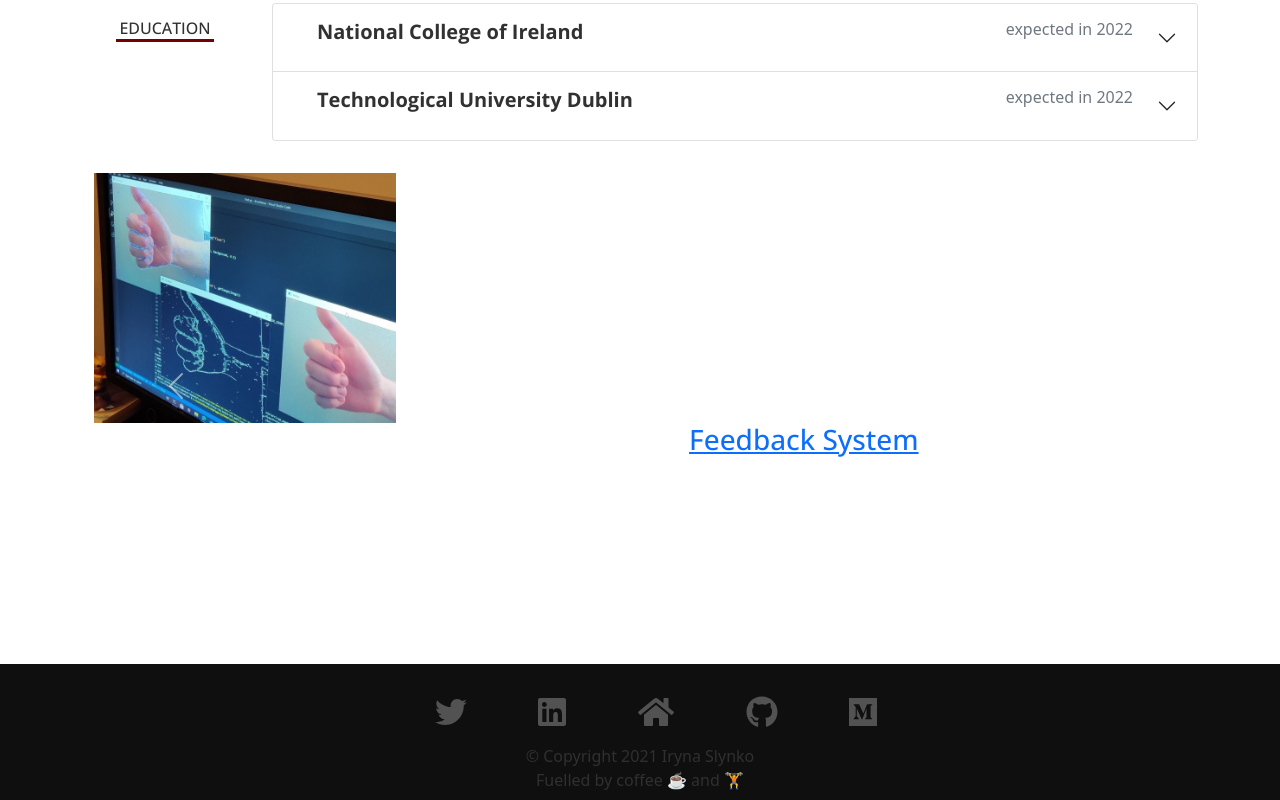
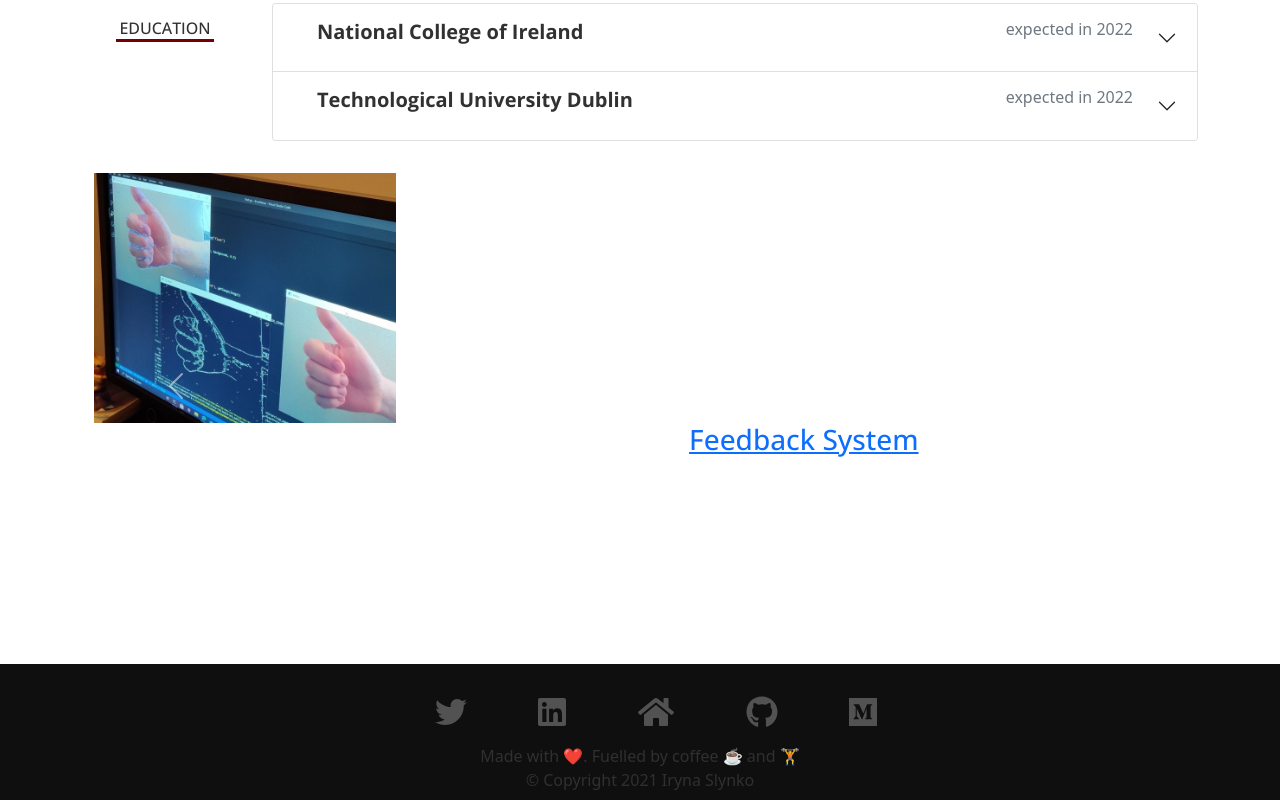
Before and after one commit to Iryna-Slynko/iryna-slynko-personal-website, a React (Create React App) app: page / in a window 1280 px wide. Shown: the part 1601-2401 px from the top of the page. Built offline with nearby package versions, Linux system fonts and the light colour scheme.

Commit message:
Update Footer txt

```diff
--- a/src/components/Footer.tsx
+++ b/src/components/Footer.tsx
@@ -55,12 +55,13 @@ export default function Footer() {
       <Col xs={3}></Col>
 
       </Row>
+<Row  className="justify-content-md-center">
+      Made with ❤️. Fuelled by coffee ☕ and 🏋️
+      </Row>
       <Row  className="justify-content-md-center">
       © Copyright 2021 Iryna Slynko
       </Row>
-      <Row  className="justify-content-md-center">
-      Fuelled by coffee ☕ and 🏋️
-      </Row>
+
       </Container>
     </footer>
   )
```
